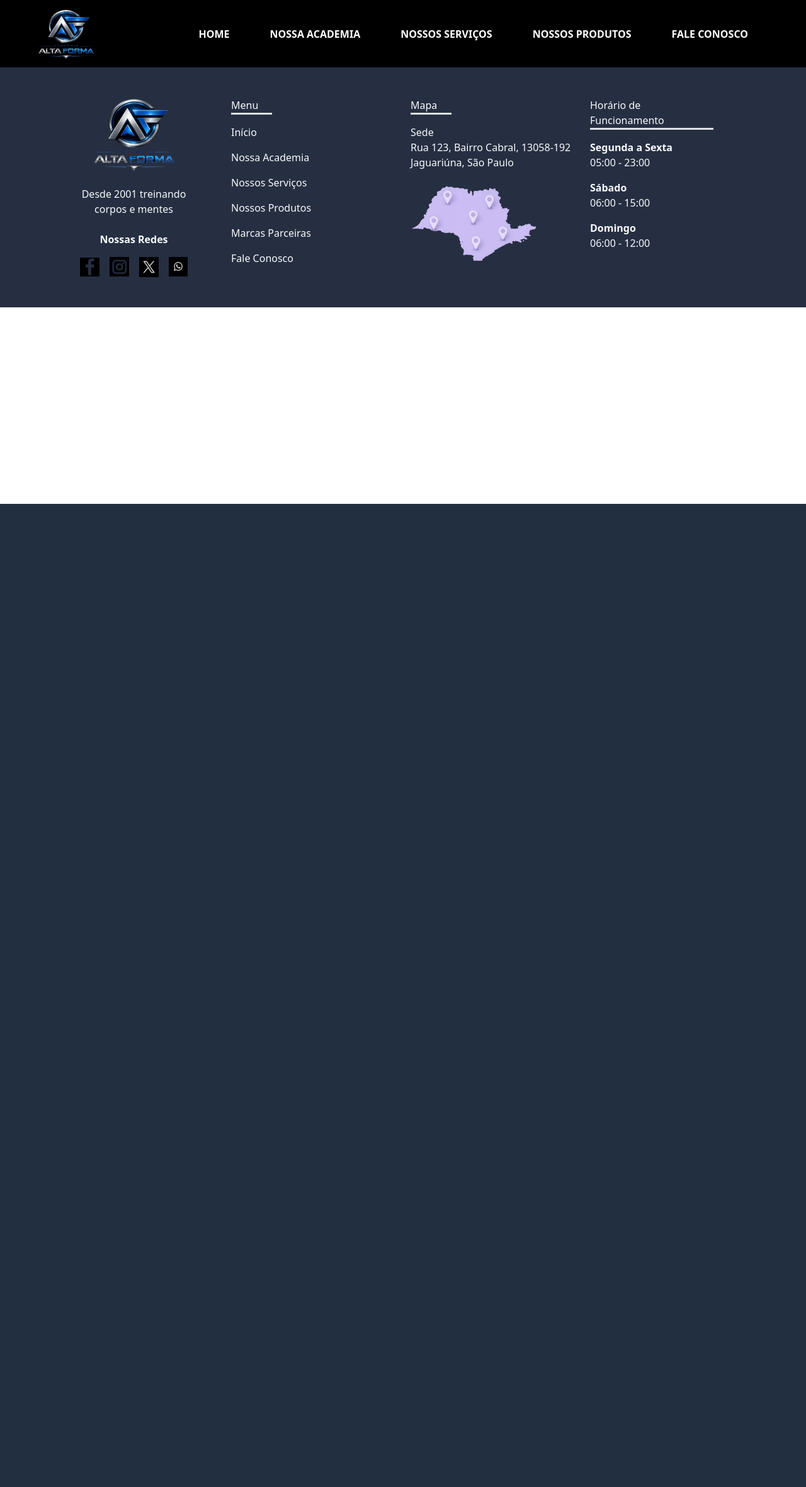
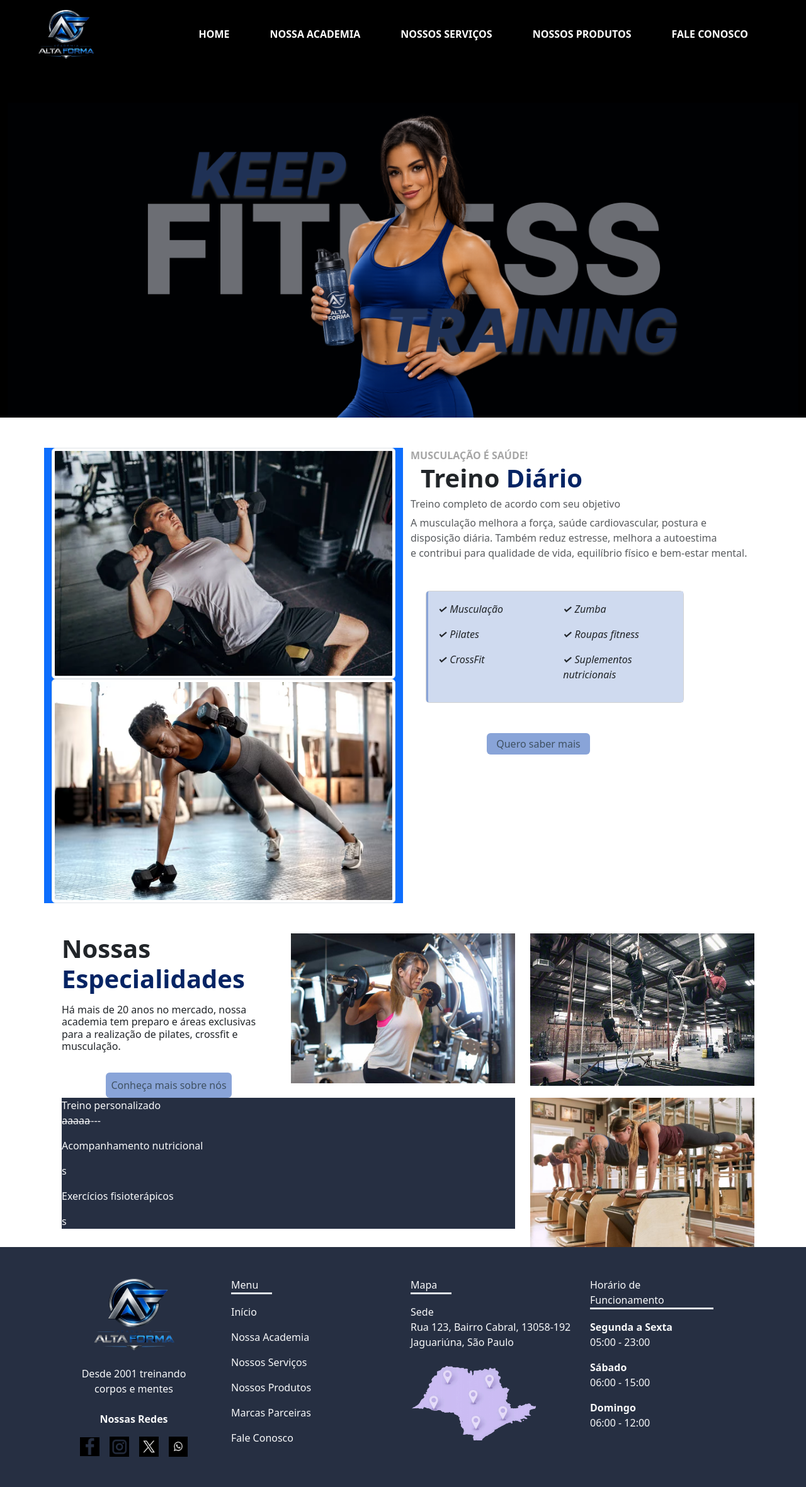
Before and after one commit to FilettiO/SENAI, a PHP site: page /index_backup.html in a window 1280 px wide. Shown: the whole page at 63% size. Before the commit the page ends 800 px from the top, so only its background shows below. Run offline with PHP 8.4, Linux system fonts and the light colour scheme.

Commit message:
Add files via upload

```diff
--- a/WEBD_11_Frameworks/projeto_academia/css/index.css
+++ b/WEBD_11_Frameworks/projeto_academia/css/index.css
@@ -6,6 +6,46 @@
     font-size: 16px;
 }
 
+.t1{
+    color: rgba(166,166, 166, 1)
+}
+
+.t2{
+    color: rgba(5, 36, 100, 1);
+}
+
+.t3{
+    color: rgba(76, 76, 76, 1)
+}
+
+.c1, .c2{
+    background-color: rgba(207, 218, 239, 1);
+}
+
+.c2{
+    border-style: none none none solid;
+    border-color: rgba(137, 164, 216, 1);
+    border-radius: 4px 0 0 4px;
+}
+
+.btnn{
+    background-color: rgba(137, 164, 216, 1);
+    border-color: rgba(137, 164, 216, 1);
+    border-style: none;
+    color: rgba(63, 81, 98, 1);
+    padding: 5px 15px;
+    margin-left: -140px;
+}
+
+.esp{
+    background-color: rgba(38, 47, 66, 1) ;
+}
+
+
+
+
+
+
 .redes{
     justify-self: center;
 }
--- a/WEBD_11_Frameworks/projeto_academia/index_backup.html
+++ b/WEBD_11_Frameworks/projeto_academia/index_backup.html
@@ -11,13 +11,16 @@
     <title>Bem-Vindo à Alta Forma!</title>
 </head>
 <body>
+
     <!--
-        Responsividade Menu quando minimiza
+        centralizar menu
+        ajustar imagens da seção 1
+        responsividade imagens seção 2 + distancia do botão à 1º imagem
     -->
 
     <!-- MENU -->
     <header>
-        <nav class="navbar navbar-expand-lg bg-black navbar-dark">
+        <nav class="navbar navbar-expand-lg bg-black navbar-dark pb-3">
             <div class="container-fluid">
                 <a class="navbar-brand ms-5">
                     <img src="images/logo.png" alt="Logo" width="90" height="80" class="d-inline-block align-text-top"/>
@@ -49,6 +52,85 @@
             </div>
         </nav>
     </header>
+
+<!-- BANNER -->
+    <div class="container-fluid bg-black pt-5">
+        <img src="images/banner1.png" class="img-fluid mx-auto d-block text-light" alt="Continue treinando"/>
+    </div>
+
+<!-- SEÇÃO 1  -->
+    <div class="container">
+        <div class="row mt-5 mb-5">
+            <div class="col-md-6 d-inline bg-primary ">
+                <img src="images/s1_homem.png" class="mx-auto img-thumbnail" alt=""/>
+                <img src="images/s1_mulher.avif" class="mx-auto img-thumbnail" alt=""/>
+            </div>
+            <div class="col-md-6 d-inline">
+                <p class="fw-bold mb-0 t1">MUSCULAÇÃO É SAÚDE!</p>
+                <h1 class="fw-bold ms-3">Treino <span class="fw-bold t2">Diário</span></h1>
+                <h6 class="fw-medium text-muted t3">Treino completo de acordo com seu objetivo</h6>
+                <p class="text-muted">A musculação melhora a força, saúde cardiovascular, postura e <br> disposição diária. Também reduz estresse, melhora a autoestima <br> e contribui para qualidade de vida, equilíbrio físico e bem-estar mental.</p>
+                <div class="card w-75 ms-4 mt-5 c1">
+                    <div class="card-body c2">
+                        <div class="row">
+                            <div class="col-lg-6 d-inline">
+                                <p class="fst-italic"><span class="fw-bold">✓</span> Musculação</p>
+                                <p class="fst-italic"><span class="fw-bold">✓</span> Pilates</p>
+                                <p class="fst-italic"><span class="fw-bold">✓</span> CrossFit</p>
+                            </div>
+                            <div class="col-lg-6 d-inline">
+                                <p class="fst-italic"><span class="fw-bold">✓</span> Zumba</p>
+                                <p class="fst-italic"><span class="fw-bold">✓</span> Roupas fitness</p>
+                                <p class="fst-italic"><span class="fw-bold">✓</span> Suplementos nutricionais</p>
+                            </div>
+                        </div>
+                    </div>
+                </div>
+                <div class="d-flex justify-content-center">
+                    <button class="btnn mt-5 rounded">Quero saber mais</button>
+                </div>
+            </div>
+        </div>
+    </div>
+
+<!-- SEÇÃO 2 -->
+    <div class="container">
+        <div class="row">
+            <div class="col-lg-4">
+                <h1 class="fw-bold ms-3">Nossas <span class="fw-bold t2">Especialidades</span></h1>
+                <h6 class="fw-normal ms-3 mt-3">Há mais de 20 anos no mercado, nossa academia tem preparo e áreas exclusivas para a realização de pilates, crossfit e musculação.</h6>
+                <div class="d-flex justify-content-center">
+                    <button class="btnn ms-3 mt-4 p-2 rounded">Conheça mais sobre nós</button>
+                </div>
+            </div>
+            <div class="col-lg-4">
+                <img src="images/s2_mulher.jpg" class="img-fluid" alt="Mulher fazendo musculação"/>
+            </div>
+            <div class="col-lg-4">
+                <img src="images/s2_crossfit.png" class="img-fluid" alt="Pessoas fazendo crossfit"/>
+            </div>
+        </div>
+        <div class="row">
+            <div class="col-md-8">
+                <div class="esp text-light ms-3">
+                    <span class="fw-medium">Treino personalizado</span>
+                    <p class="position-absolute">------------</p>
+                    <p class="position-relative">aaaaa</p>
+                    <p class="fw-medium">Acompanhamento nutricional</p>
+                    <p>s</p>
+                    <p class="fw-medium">Exercícios fisioterápicos</p>
+                    <p>s</p>
+
+                </div>
+            </div>
+            <div class="col-md-4">
+                <img src="images/s2_pilates.jpg" class="img-fluid" alt="Pessoas fazendo pilates"/>
+            </div>
+        </div>
+    </div>
+
+
+
 
 <!-- RODAPÉ -->
     <footer class="pb-5 footer">
```
Also changed, not shown: WEBD_11_Frameworks/projeto_academia/includes/footer.php (+67 -0 lines), WEBD_11_Frameworks/projeto_academia/includes/header.php (+33 -0 lines), WEBD_11_Frameworks/projeto_academia/images/banner1.png (added), WEBD_11_Frameworks/projeto_academia/images/s1_homem.png (added), WEBD_11_Frameworks/projeto_academia/images/s1_mulher.avif (added), WEBD_11_Frameworks/projeto_academia/images/s2_crossfit.png (added), WEBD_11_Frameworks/projeto_academia/images/s2_mulher.jpg (added), WEBD_11_Frameworks/projeto_academia/images/s2_pilates.jpg (added).
